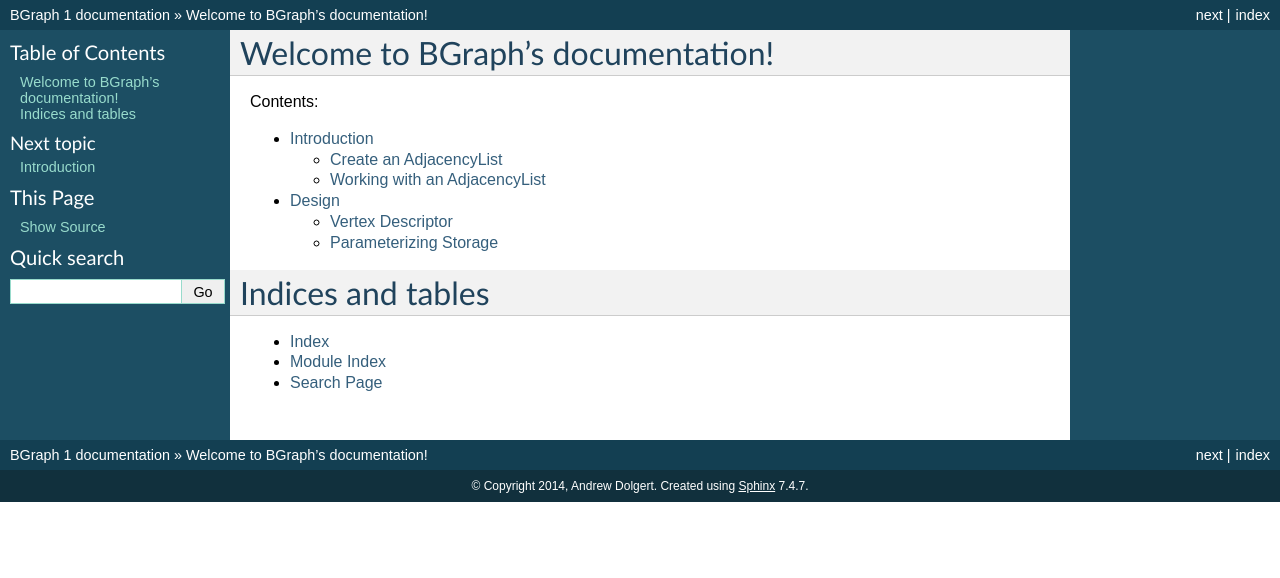
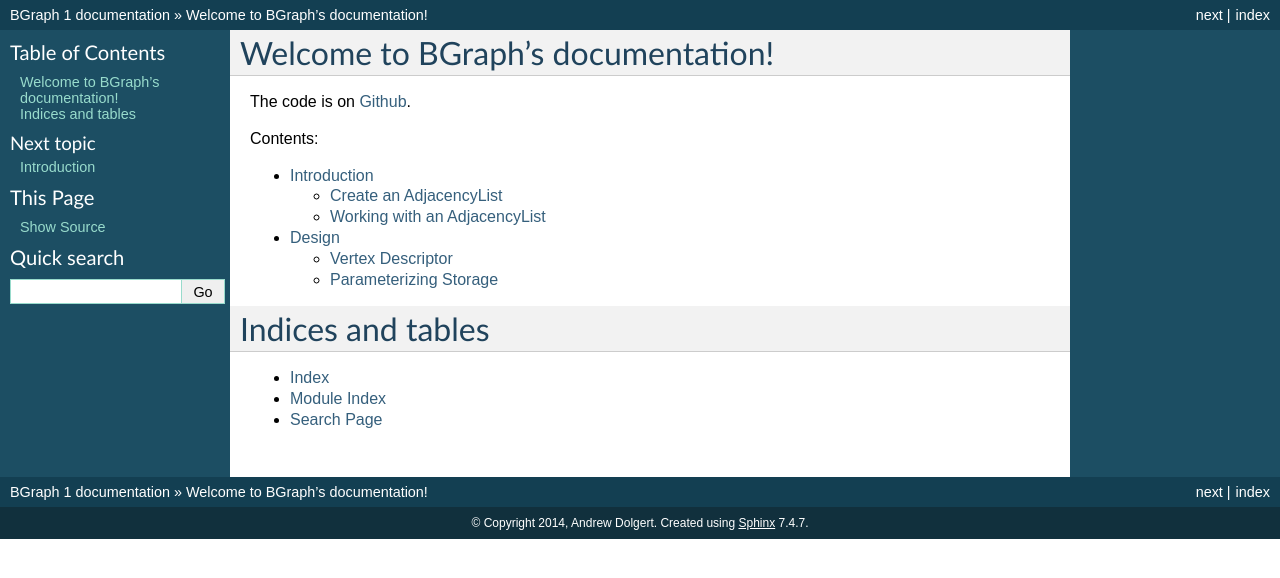
Before and after one commit to adolgert/BGraph.jl, a Sphinx documentation site: the page built from doc/source/index.rst, in a window 1280 px wide. Shown: the top 578 px of the page. Built offline with Sphinx 7.4.7, drawn with Linux system fonts in a browser that asks for light colours.

```diff
--- a/doc/source/design.rst
+++ b/doc/source/design.rst
@@ -67,6 +67,7 @@
 
   type Foo{C,V}
     container::C{V}
+    Foo(c)=new(c)
   end
 
 That it is not allowed is specified in an issue 3359,
--- a/doc/source/index.rst
+++ b/doc/source/index.rst
@@ -5,6 +5,10 @@
 
 Welcome to BGraph's documentation!
 ==================================
+
+The code is on `Github`_.
+
+.. _Github: https://github.com/adolgert/BGraph
 
 Contents:
 
```
